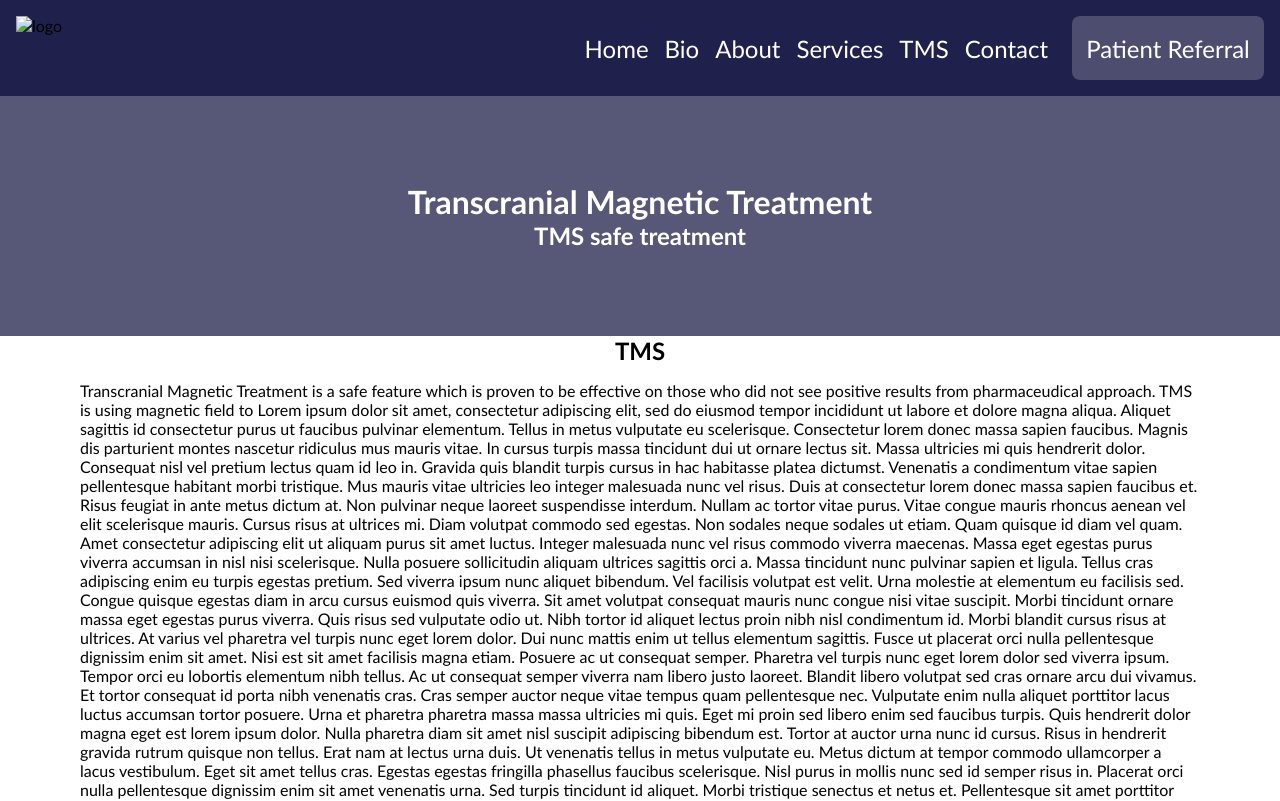
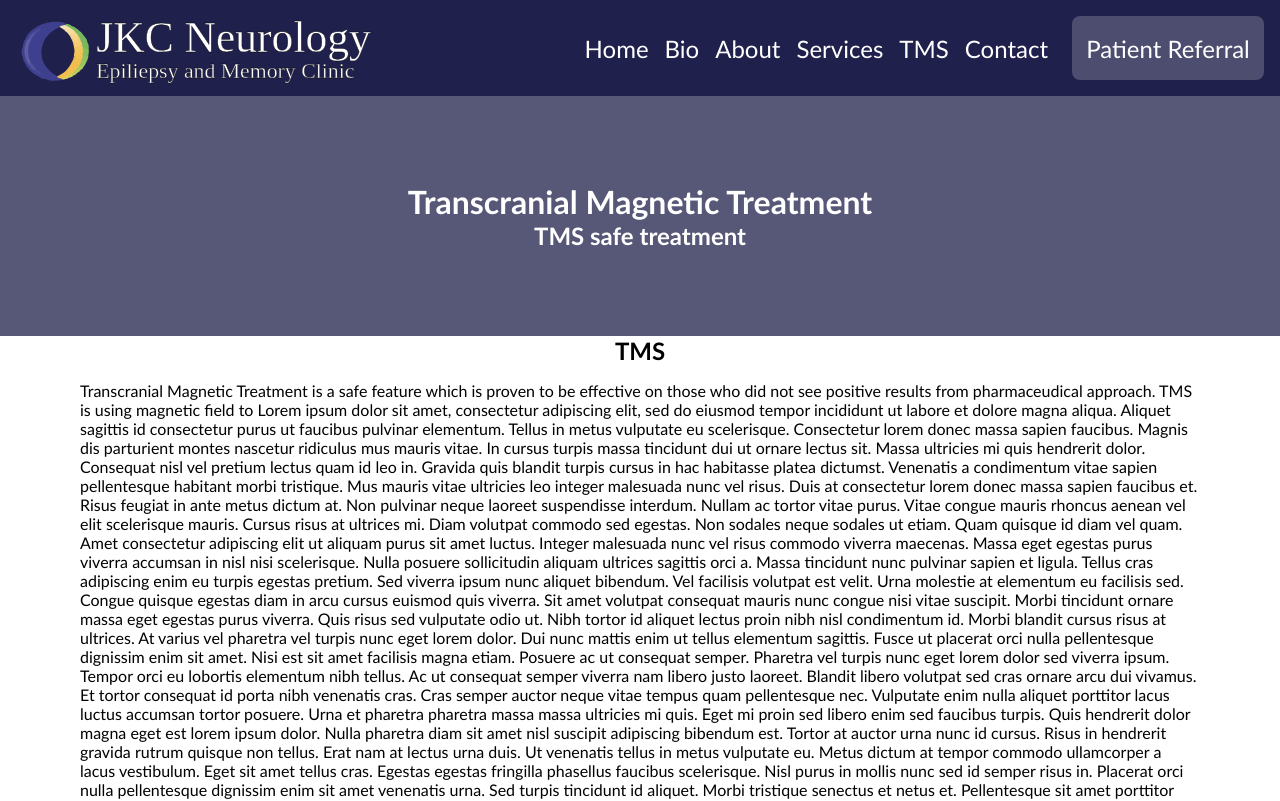
Before and after one commit to bkim9/Mitaa, a plain HTML site: page tms.html in a window 1280 px wide. Shown: the top 801 px of the page. Drawn offline with Linux system fonts and the light colour scheme.

Commit message:
added logo

```diff
--- a/main.css
+++ b/main.css
@@ -3,6 +3,10 @@
     margin: 0;
     text-decoration: none;
     font-family:'Gill Sans', 'Gill Sans MT', Calibri, 'Trebuchet MS', sans-serif;
+}
+#logo-img {
+    height:4.5rem;
+    margin-left: -10rem;
 }
 
 main {
--- a/tms.html
+++ b/tms.html
@@ -12,9 +12,9 @@
   <body>
     <!-- Header holds logo and appname -->
     <header>
-        <div id="logo-container">
-          <img class="logo" src="./images/logo.svg" alt="logo" />
-        </div>
+      <div id="logo-container">
+        <a href="./index.html" ><img class="logo" id="logo-img" src="./img/jkclogo.svg" alt="logo" /> </a>
+      </div>
         <div id="navbar-container">
           <ul id="nav-bar">
             <li><a href=".">Home</a></li>
```
Also changed, not shown: about.html (+1 -1 lines), bio.html (+1 -1 lines), contacts.html (+1 -1 lines), index.html (+2 -2 lines), referral.html (+1 -1 lines), services.html (+1 -1 lines), img/jkclogo.jpeg (added), img/jkclogo.jpg (added), img/jkclogo.svg (added), 2 other files.
